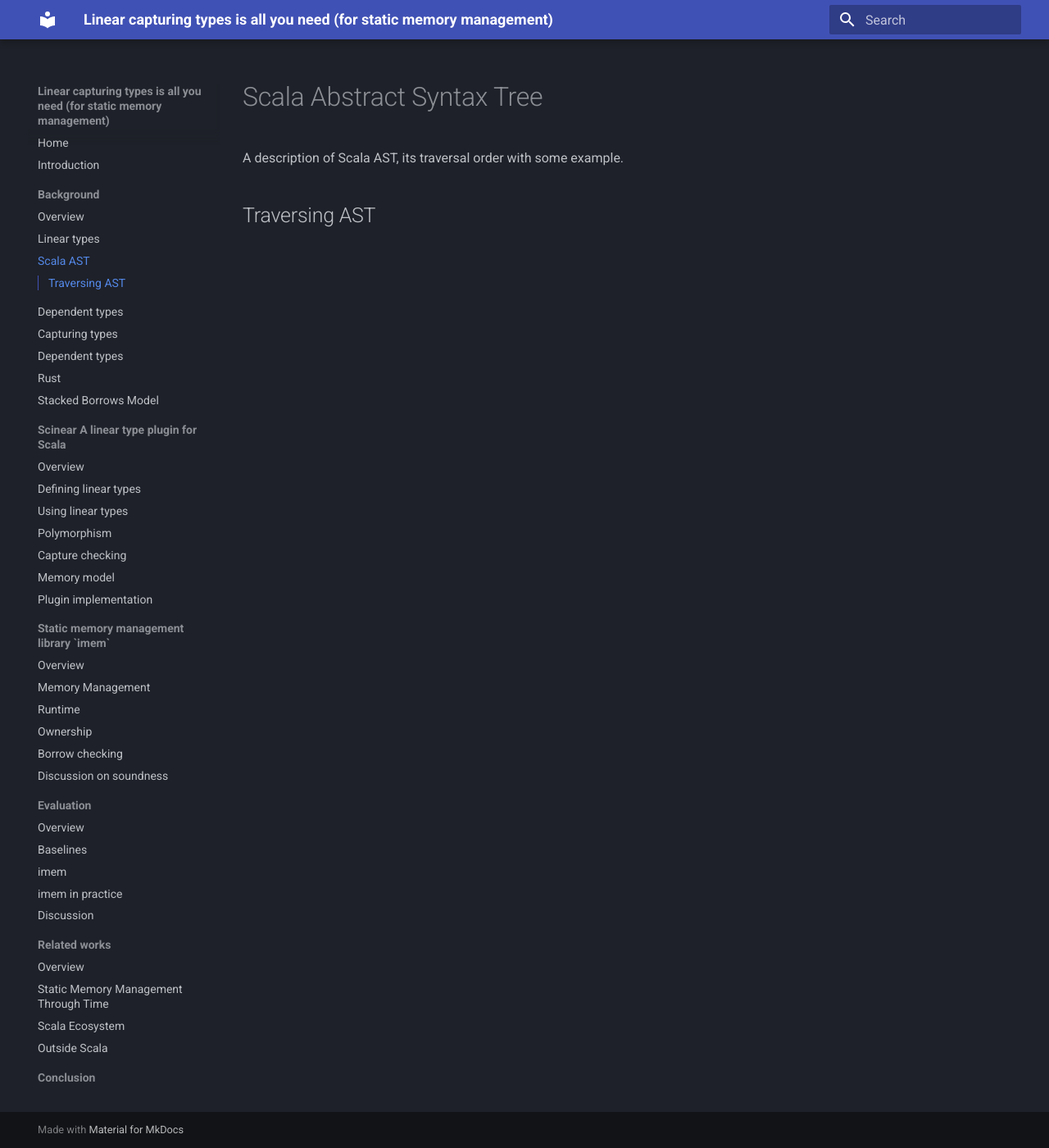
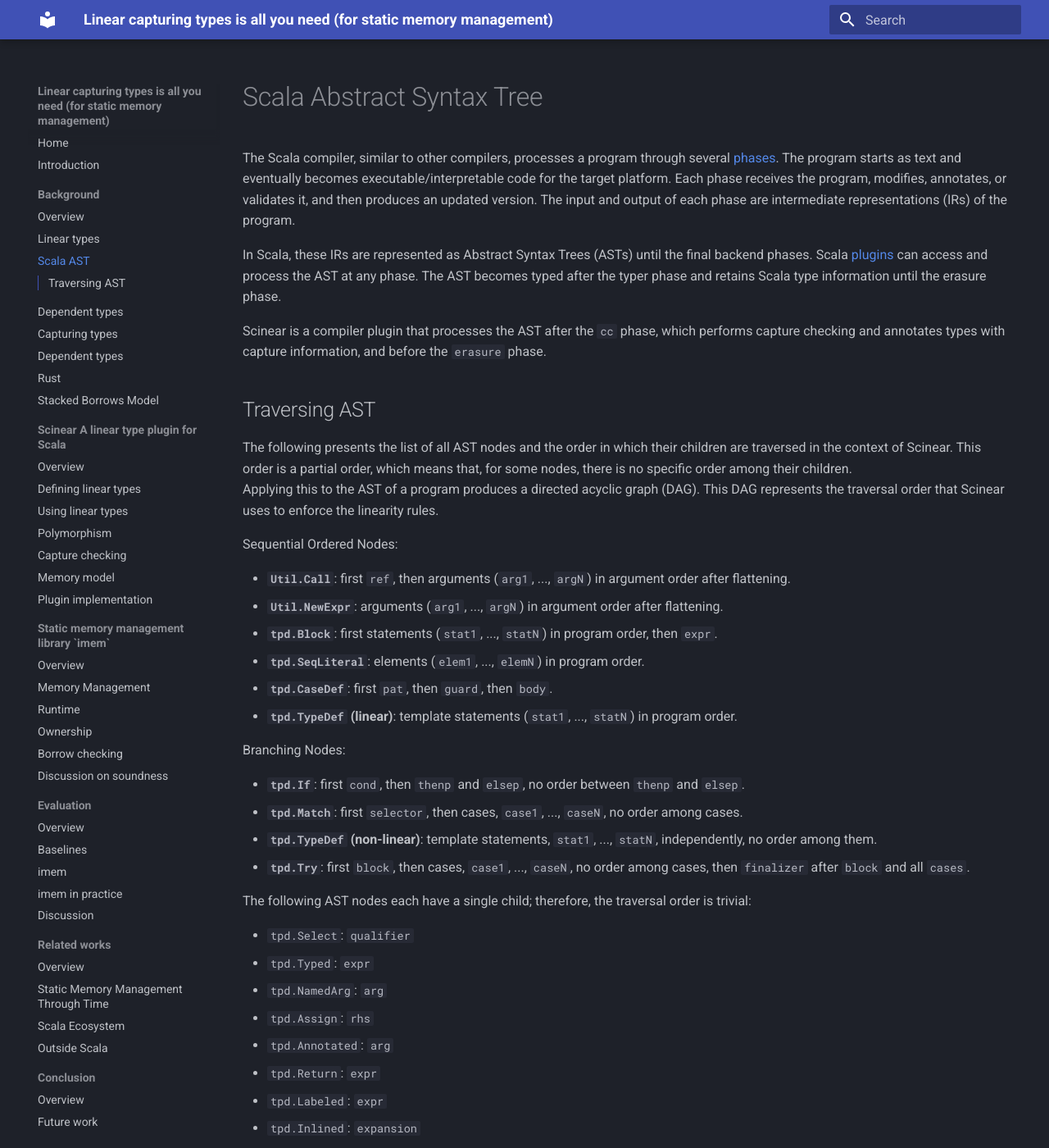
Before and after one commit to amsen20/masters-thesis, an MkDocs documentation site: the page built from docs/background/scala-ast.md, in a window 1280 px wide and 1400 px high. Shown: the whole window at 82% size. Built offline with MkDocs 1.6.1 and Material for MkDocs 9.7.7, drawn with Linux system fonts in a browser that asks for light colours; some of the changed text lies outside the part shown.

Commit message:
Explain Scala AST in background

```diff
--- a/docs/background/scala-ast.md
+++ b/docs/background/scala-ast.md
@@ -1,5 +1,53 @@
 # Scala Abstract Syntax Tree
 
-A description of Scala AST, its traversal order with some example.
+The Scala compiler, similar to other compilers, processes a program through several [phases](https://www.scala-lang.org/api/3.4.2/docs/docs/contributing/architecture/phases.html).
+The program starts as text and eventually becomes executable/interpretable code for the target platform.
+Each phase receives the program, modifies, annotates, or validates it, and then produces an updated version.
+The input and output of each phase are intermediate representations (IRs) of the program.
+
+In Scala, these IRs are represented as Abstract Syntax Trees (ASTs) until the final backend phases.
+Scala [plugins](https://docs.scala-lang.org/scala3/reference/changed-features/compiler-plugins.html) can access and process the AST at any phase.
+The AST becomes typed after the typer phase and retains Scala type information until the erasure phase.
+
+Scinear is a compiler plugin that processes the AST after the `cc` phase, which performs capture checking and annotates types with capture information, and before the `erasure` phase.
 
 ## Traversing AST
+
+The following presents the list of all AST nodes and the order in which their children are traversed in the context of Scinear.
+This order is a partial order, which means that, for some nodes, there is no specific order among their children.
+Applying this to the AST of a program produces a directed acyclic graph (DAG).
+This DAG represents the traversal order that Scinear uses to enforce the linearity rules.
+
+Sequential Ordered Nodes:
+
+- **`Util.Call`**: first `ref`, then arguments (`arg1`, ..., `argN`) in argument order after flattening.
+- **`Util.NewExpr`**: arguments (`arg1`, ..., `argN`) in argument order after flattening.
+- **`tpd.Block`**: first statements (`stat1`, ..., `statN`) in program order, then `expr`.
+- **`tpd.SeqLiteral`**: elements (`elem1`, ..., `elemN`) in program order.
+- **`tpd.CaseDef`**: first `pat`, then `guard`, then `body`.
+- **`tpd.TypeDef` (linear)**: template statements (`stat1`, ..., `statN`) in program order.
+
+Branching Nodes:
+
+- **`tpd.If`**: first `cond`, then `thenp` and `elsep`, no order between `thenp` and `elsep`.
+- **`tpd.Match`**: first `selector`, then cases, `case1`, ..., `caseN`, no order among cases.
+- **`tpd.TypeDef` (non-linear)**: template statements, `stat1`, ..., `statN`, independently, no order among them.
+- **`tpd.Try`**: first `block`, then cases, `case1`, ..., `caseN`, no order among cases, then `finalizer` after `block` and all `cases`.
+
+The following AST nodes each have a single child; therefore, the traversal order is trivial:
+
+- `tpd.Select`: `qualifier`
+- `tpd.Typed`: `expr`
+- `tpd.NamedArg`: `arg`
+- `tpd.Assign`: `rhs`
+- `tpd.Annotated`: `arg`
+- `tpd.Return`: `expr`
+- `tpd.Labeled`: `expr`
+- `tpd.Inlined`: `expansion`
+- `tpd.ValDef`: `rhs`
+
+The following nodes isolate some of their children.
+Therefore, these children appear as independent sources in the ordering DAG:
+
+- `tpd.WhileDo`: the `cond` and `body` children are isolated; therefore, both are sources of the DAG.
+- `tpd.DefDef`, `tpd.ClosureDef`, `Util.PolyFun`: the `rhs` child is isolated and thus a source of the DAG.
```
